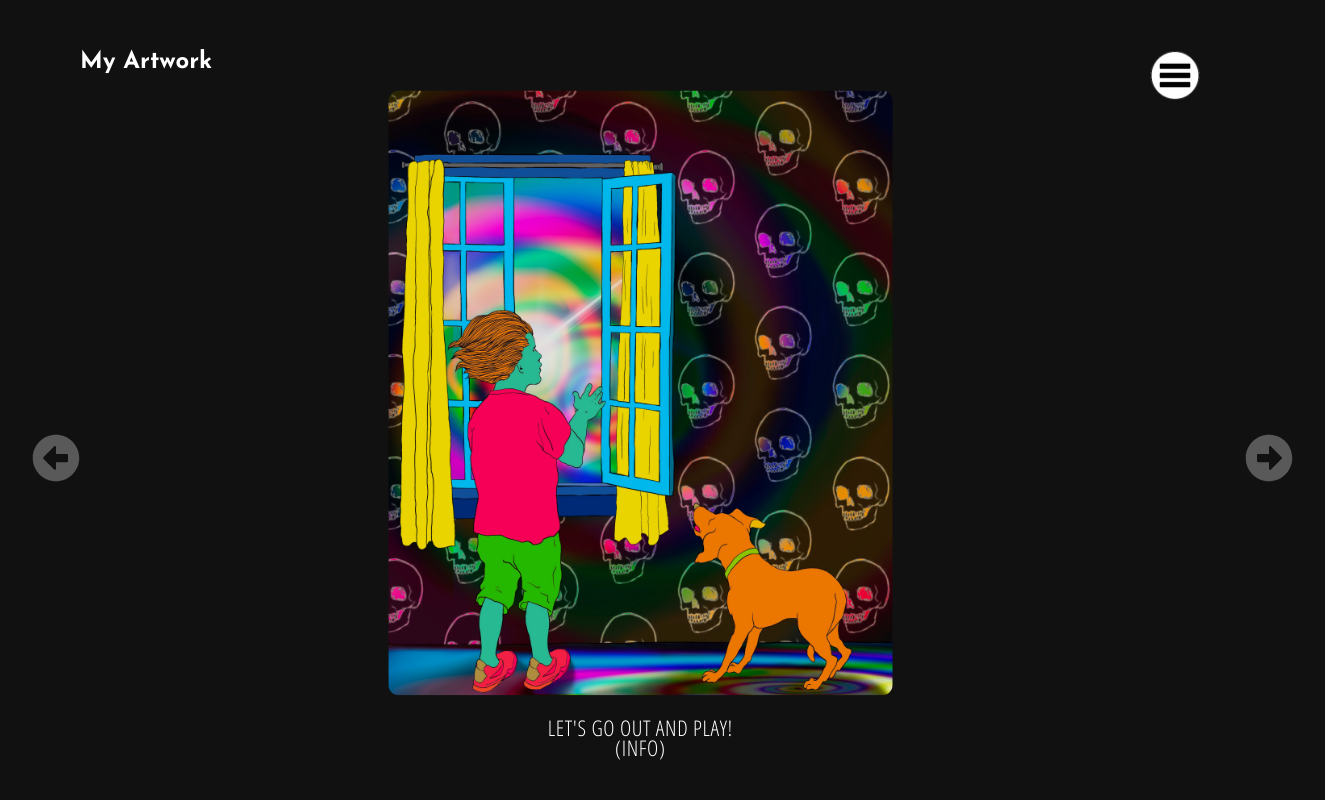
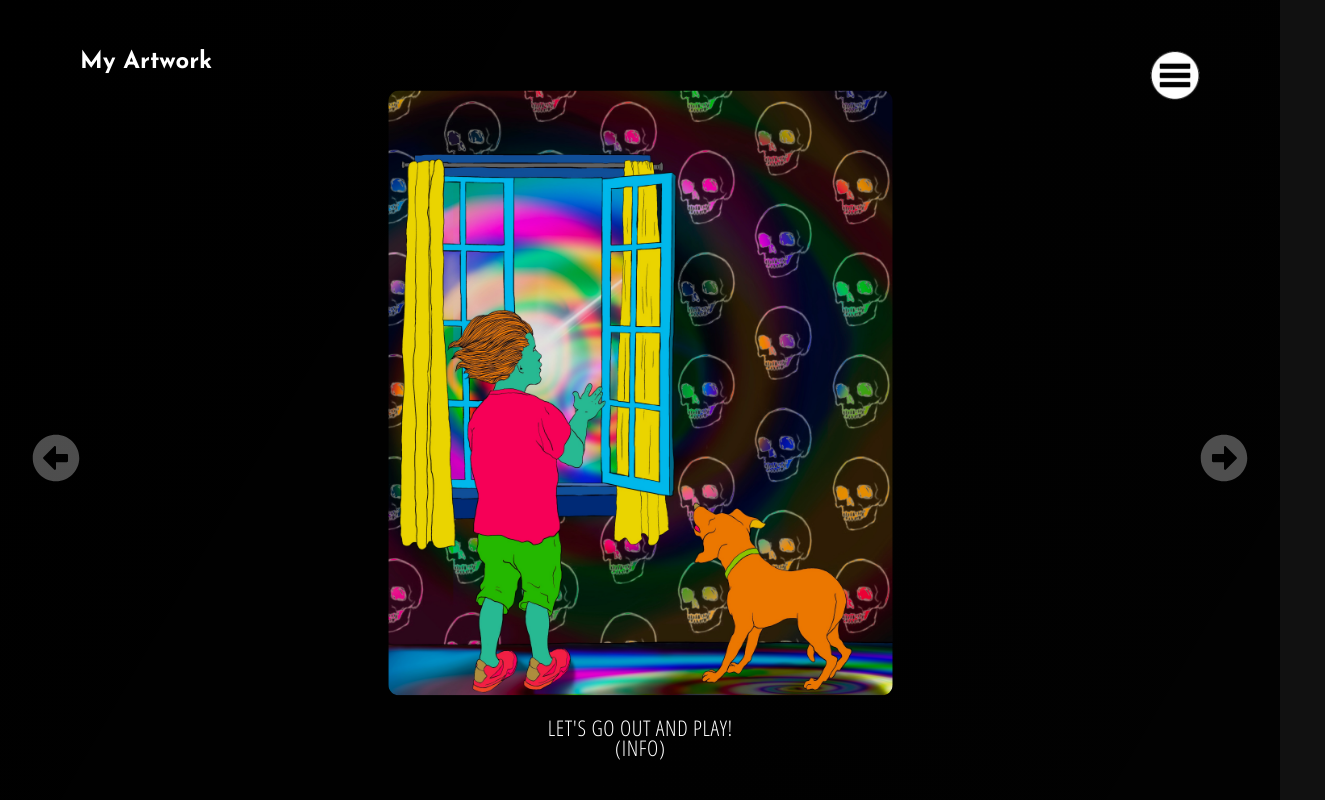
Before and after one commit to JohnnyMohawk/jna-dev-portfolio, a React (Create React App) app: page /my-art in a window 1280 px wide. Shown: the whole page, 1325 px wide, since content can reach past the window. Built offline with nearby package versions, Linux system fonts and the light colour scheme.

Commit message:
fix page width bug caused by about gooey bg. revert

```diff
--- a/src/index.css
+++ b/src/index.css
@@ -1,5 +1,5 @@
 :root {
-  /* --background-image: linear-gradient(120deg, rgba(0,0,0,1),rgba(0,0,0,0.9)); */
+  --background-image: linear-gradient(120deg, rgba(0,0,0,1),rgba(0,0,0,0.9));
 }
 
 * {
@@ -127,8 +127,6 @@ button:hover {
   display: block;
   margin-left: auto;
   margin-right: auto;
-  position: absolute;
-  top: 0;
 }
 
 .pageTitle {
@@ -503,7 +501,6 @@ button:active {
   margin-right: auto;
   justify-content: center;
   align-items: center;
-  position: relative;
 }
 
 .imgButtWrap {
--- a/src/pages/About.js
+++ b/src/pages/About.js
@@ -4,13 +4,11 @@ import EducationModal from '../components/EducationModal';
 import ExperienceModal from '../components/ExperienceModal';
 import OtherModal from '../components/OtherModal';
 import SkillsModal from '../components/SkillsModal';
-import GooeyBG from "../components/Gooey"
 
 const About = () => {
     return (
         <>
             <div className="centering-div">
-            <GooeyBG className="gooeyBg" />
             <section className="contacts">
                 <h1>About Me</h1>
                 <Link to="/contact-me">
```
